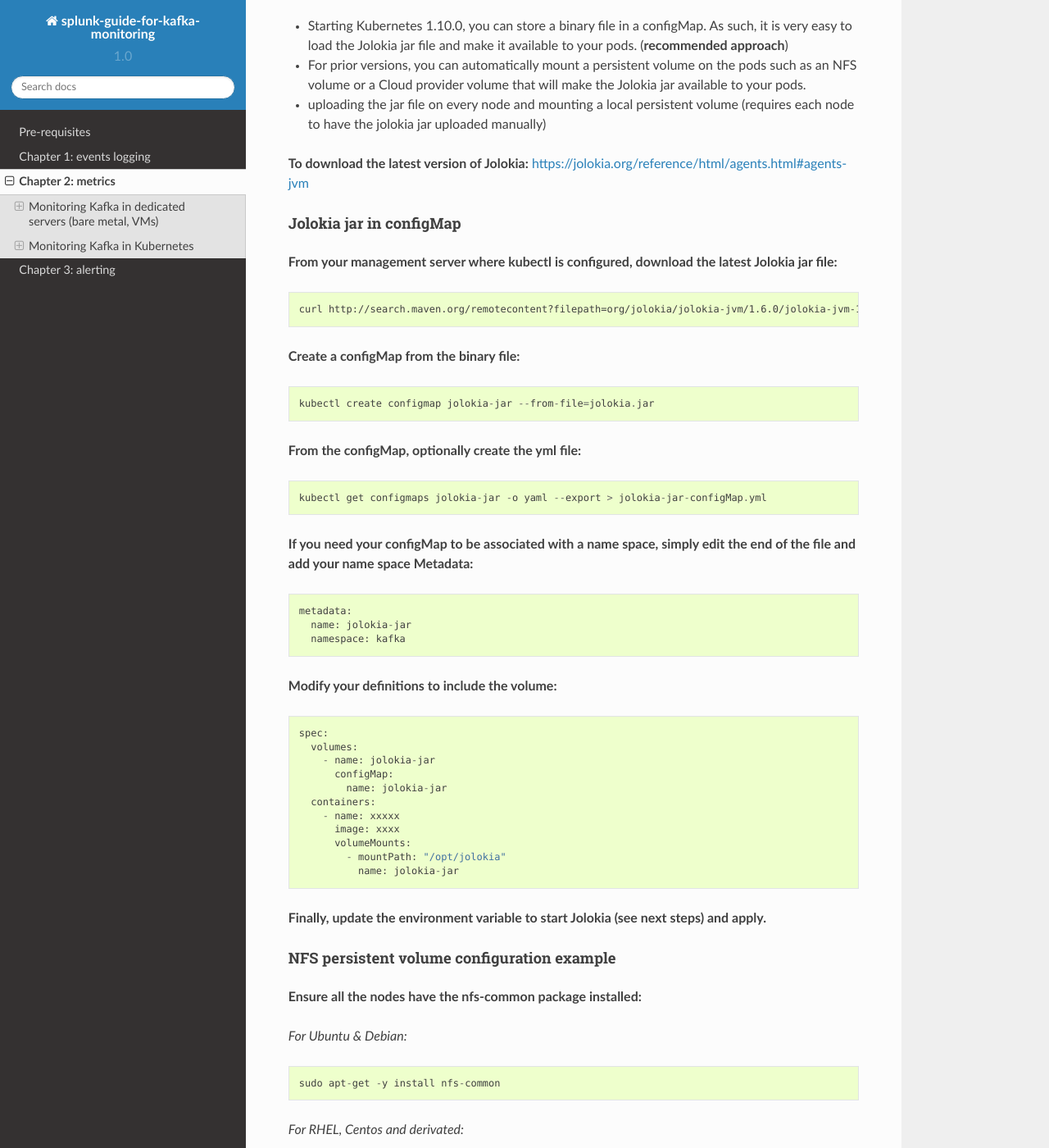
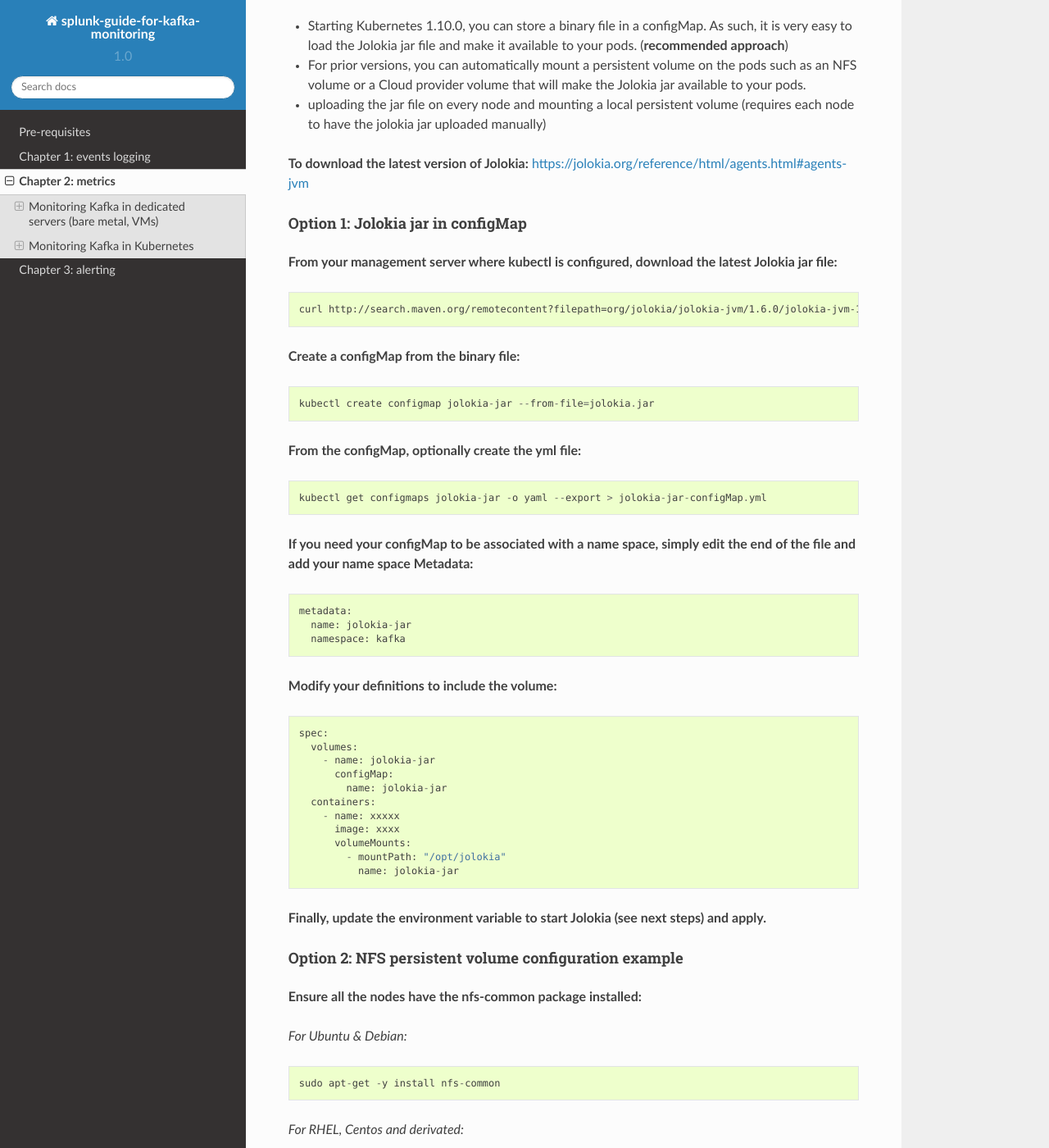
Before and after one commit to guilhemmarchand/splunk-guide-for-kafka-monitoring, a Sphinx documentation site: the page built from docs/chapter2_metrics.rst, in a window 1280 px wide and 1400 px high, scrolled down 4560 px. Shown: the whole window at 82% size. Built offline with Sphinx 7.4.7 and the Read the Docs theme 2.0.0, drawn with Linux system fonts in a browser that asks for light colours; some of the changed text lies outside the part shown.

Commit message:
Work in progress

```diff
--- a/docs/chapter2_metrics.rst
+++ b/docs/chapter2_metrics.rst
@@ -225,8 +225,8 @@ Deploying Jolokia
 
 **To download the latest version of Jolokia:** https://jolokia.org/reference/html/agents.html#agents-jvm
 
-Jolokia jar in configMap
-------------------------
+Option 1: Jolokia jar in configMap
+----------------------------------
 
 **From your management server where kubectl is configured, download the latest Jolokia jar file:**
 
@@ -272,8 +272,8 @@ Jolokia jar in configMap
 
 **Finally, update the environment variable to start Jolokia (see next steps) and apply.**
 
-NFS persistent volume configuration example
--------------------------------------------
+Option 2: NFS persistent volume configuration example
+-----------------------------------------------------
 
 **Ensure all the nodes have the nfs-common package installed:**
 
@@ -370,8 +370,8 @@ NFS persistent volume configuration example
             - mountPath: "/opt/jolokia"
               name: pv-jolokia
 
-Local persistent volume configuration example
----------------------------------------------
+Option 3: Local persistent volume configuration example
+-------------------------------------------------------
 
 **Upload the jar file to each of Kubernetes node, this documentation assumes the agent will be available in /opt/jolokia/, example:**
 
```
